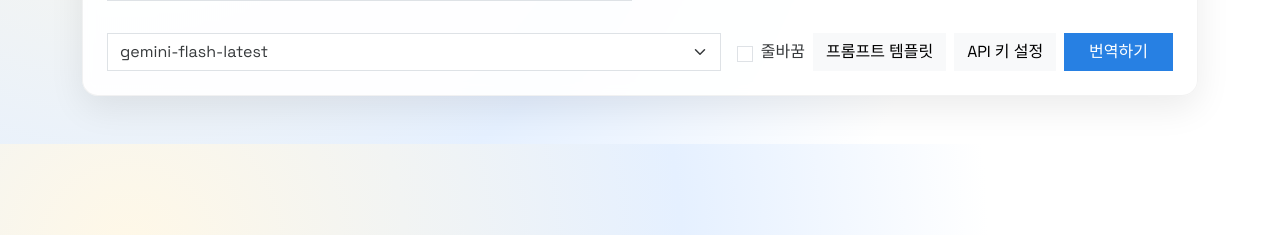
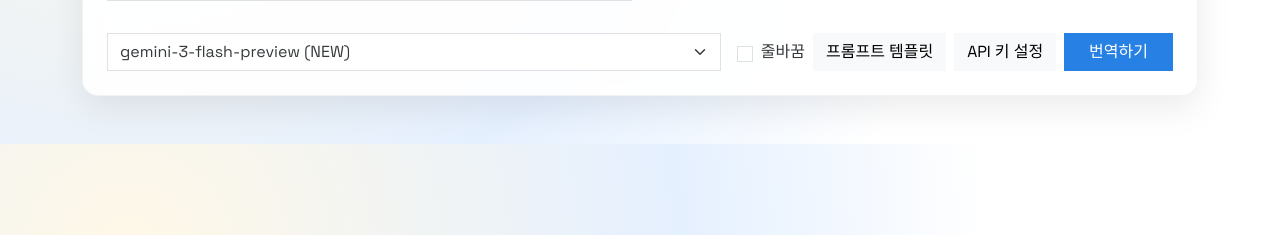
Before and after one commit to ikaruga3472/milky-translator, a Flask app: page / in a window 1280 px wide. Shown: the part 394-629 px from the top of the page. Run offline with Flask 3, Linux system fonts and the light colour scheme; some libraries are stand-ins or nearby versions.

Commit message:
feat: update model options Gemini 3 Flash

```diff
--- a/main.py
+++ b/main.py
@@ -20,8 +20,9 @@ LANG_OPTIONS = [
 ]
 
 MODEL_OPTIONS = [
+    ("gemini-3-flash-preview", "gemini-3-flash-preview (NEW)"),
+    ("gemini-3-pro-preview", "gemini-3-pro-preview"),
     ("gemini-flash-latest", "gemini-flash-latest"),
-    ("gemini-3-pro-preview", "gemini-3-pro-preview"),
 ]
 DEFAULT_MODEL = MODEL_OPTIONS[0][0]
 
--- a/templates/index.html
+++ b/templates/index.html
@@ -122,6 +122,7 @@
           <!-- 설정 -->
           <div class="row g-3 mt-3 align-items-center">
             <div class="col">
+              <!-- 모델 선택 -->
               <select class="form-select" id="model" name="model">
                 {% for code, label in model_options %}
                 <option value="{{ code }}" {% if code == model %}selected{% endif %}>{{ label }}</option>
--- a/translator.py
+++ b/translator.py
@@ -38,7 +38,7 @@ def _load_env_file() -> None:
         return
     load_dotenv()
 
-
+# 설정 만들어줘
 def _build_generate_config(model: str) -> Optional[types.GenerateContentConfig]:
     """
     Build the GenerateContentConfig with model-specific thinking params.
@@ -46,7 +46,7 @@ def _build_generate_config(model: str) -> Optional[types.GenerateContentConfig]:
     The API surfaces have changed a few times; we try snake_case first and
     fall back to camelCase if the installed version expects it.
     """
-    if model == "gemini-3-pro-preview":
+    if model == "gemini-3-pro-preview" or model == 'gemini-3-flash-preview':
         try:
             return types.GenerateContentConfig(
                 thinking_config=types.ThinkingConfig(level="HIGH")
@@ -87,7 +87,7 @@ def _format_prompt(
         .strip()
     )
 
-
+# 실제 번역기
 class GeminiTranslator:
     def __init__(self, default_model: str = "gemini-flash-latest", api_key: Optional[str] = None) -> None:
         _load_env_file()
@@ -98,6 +98,7 @@ class GeminiTranslator:
         self.client = genai.Client(api_key=resolved_api_key)
         self.default_model = default_model
 
+    # 번역
     def translate(
         self,
         text: str,
```
